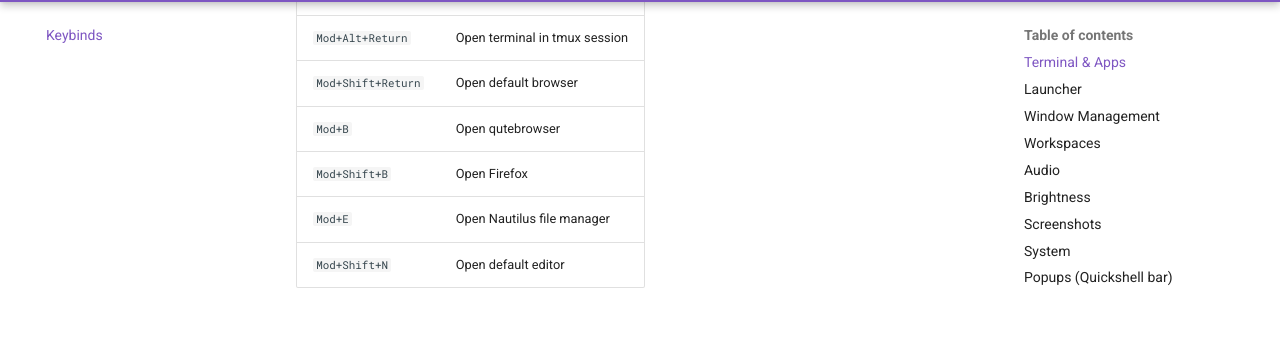
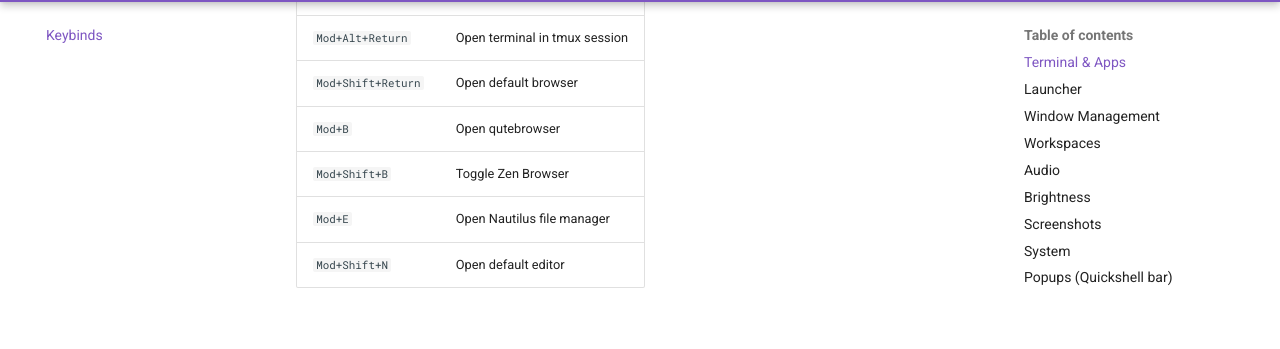
Before and after one commit to selfAnnihilator/zanken, an MkDocs documentation site: the page built from docs/keybinds.md, in a window 1280 px wide and 900 px high, scrolled down 372 px. Shown: the part 94-443 px from the top of the window. Built offline with MkDocs 1.6.1 and Material for MkDocs 9.7.7, drawn with Linux system fonts in a browser that asks for light colours; comment, search, counter and statistics services are not loaded.

Commit message:
Add Niri launch-or-focus helper

```diff
--- a/docs/keybinds.md
+++ b/docs/keybinds.md
@@ -11,7 +11,7 @@
 | `Mod+Alt+Return` | Open terminal in tmux session |
 | `Mod+Shift+Return` | Open default browser |
 | `Mod+B` | Open qutebrowser |
-| `Mod+Shift+B` | Open Firefox |
+| `Mod+Shift+B` | Toggle Zen Browser |
 | `Mod+E` | Open Nautilus file manager |
 | `Mod+Shift+N` | Open default editor |
 
```
Also changed, not shown: 1 other file.
